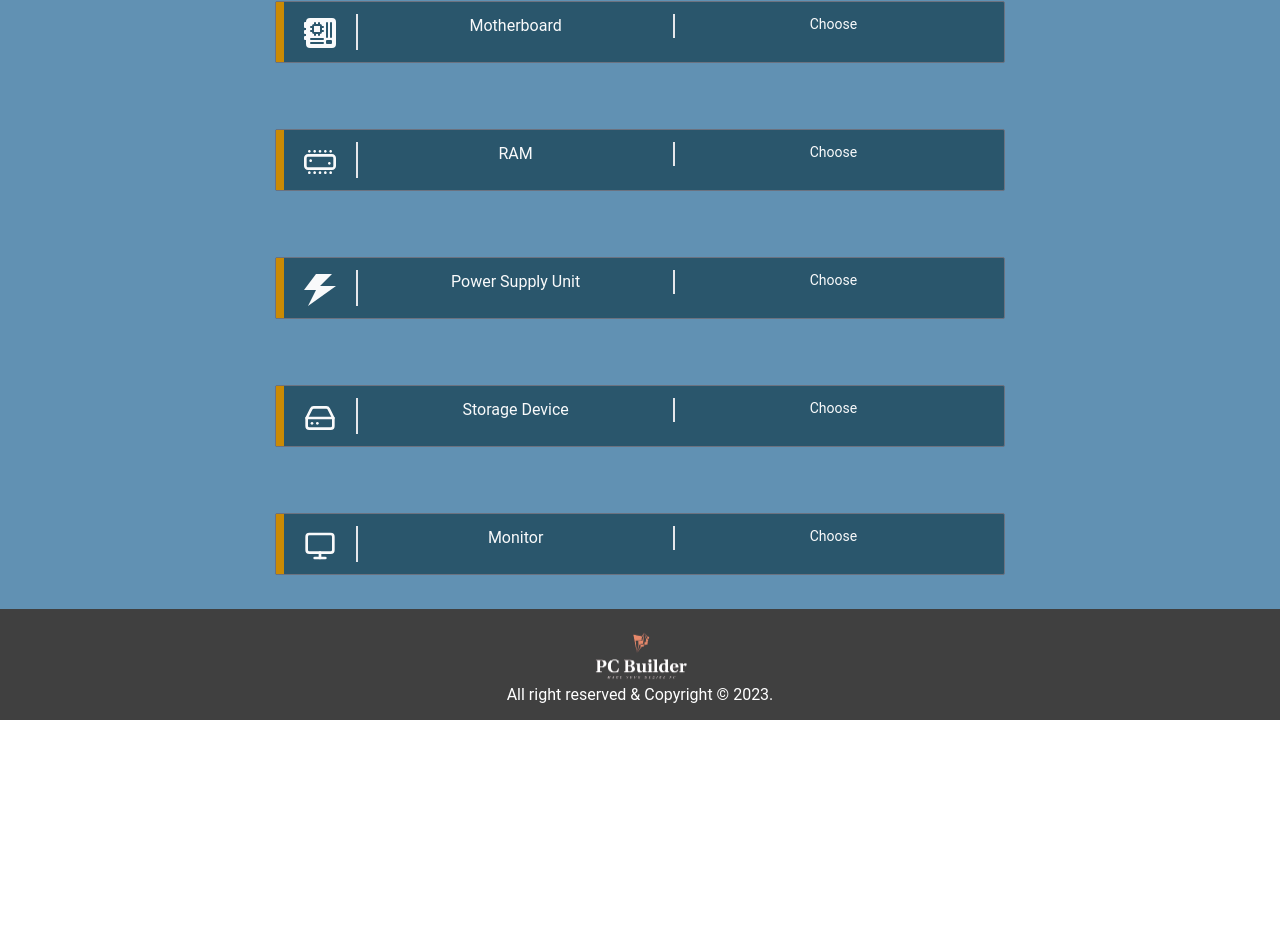
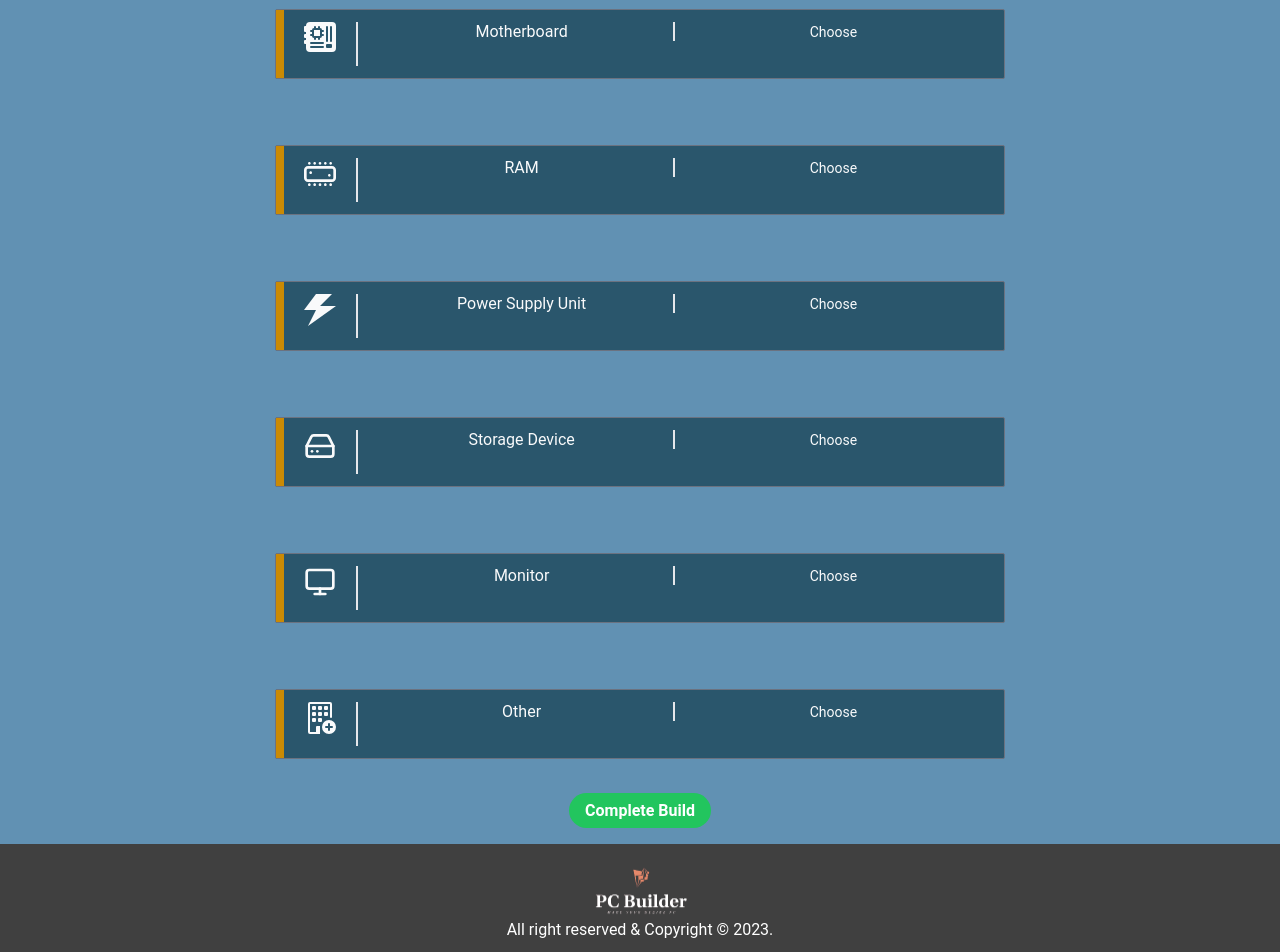
Before and after one commit to mb-tousif/pc-builder-app, a Next.js app: page /pc-builder in a window 1280 px wide. Shown: the part 326-1278 px from the top of the page. Before the commit the page ends 1046 px from the top, so only its background shows below. Built offline with nearby package versions, Linux system fonts and the light colour scheme.

Commit message:
PC builder options [completed]

```diff
--- a/package.json
+++ b/package.json
@@ -22,6 +22,7 @@
     "react-dom": "18.2.0",
     "react-icons": "^4.10.1",
     "react-redux": "^8.1.1",
+    "react-toastify": "^9.1.3",
     "tailwindcss": "3.3.3",
     "typescript": "5.1.6"
   }
--- a/src/Redux/app/features/builderSlice.ts
+++ b/src/Redux/app/features/builderSlice.ts
@@ -23,9 +23,12 @@ export const builderSlice = createSlice({
         },
         removeProduct: (state, action:PayloadAction<string>) => {
             state.chooseProduct[action.payload] = null;
+        },
+        cleanBuilder: (state) => {
+            state.chooseProduct = {};
         }
     }
 })
 
-export const { addProduct, removeProduct } = builderSlice.actions;
+export const { addProduct, removeProduct, cleanBuilder } = builderSlice.actions;
 export default builderSlice.reducer;
--- a/src/pages/_app.tsx
+++ b/src/pages/_app.tsx
@@ -5,6 +5,8 @@ import { store } from '@/Redux/store';
 import '@/styles/globals.css'
 import type { AppProps } from 'next/app'
 import { Provider } from 'react-redux';
+import { ToastContainer } from 'react-toastify';
+import 'react-toastify/dist/ReactToastify.css';
 const rootStyle: React.CSSProperties = {
   minHeight: "70vh",
   background: "#6191b3",
@@ -16,6 +18,7 @@ export default function App({ Component, pageProps }: AppProps) {
     <Navbar />
     <div style={rootStyle}>
     <Component {...pageProps} />
+    <ToastContainer />
     </div>
     <Footer />
   </Provider>
--- a/src/pages/cpu/index.tsx
+++ b/src/pages/cpu/index.tsx
@@ -1,13 +1,19 @@
+import { addProduct } from "@/Redux/app/features/builderSlice";
+import { useAppDispatch } from "@/Redux/hooks";
 import { ECategory, TProducts } from "@/Types";
 import Image from "next/image";
 import Link from "next/link";
-import React from "react";
+import { useRouter } from "next/router";
+import { toast } from "react-toastify";
 
 export default function CPUPages({ products }: { products: TProducts[] }) {
-  // const dispatch = useAppDispatch();
-  // const handleAddToBuild = (category: string,product: TProducts) => {
-  //   dispatch(addProduct({category,product}));
-  // }
+  const dispatch = useAppDispatch();
+  const router = useRouter();
+  const handleAddToBuild = (category: string,product: TProducts) => {
+    dispatch(addProduct({category,product}));
+    toast.success("Product added to build");
+    router.push("/pc-builder");
+  }
   return (
     <>
       <h1 className="text-2xl sm:text-4xl text-center p-3 sm:font-bold text-gray-50">
@@ -35,7 +41,7 @@ export default function CPUPages({ products }: { products: TProducts[] }) {
               </div>
             </Link>
             <div className="flex justify-center p-2">
-              <button className="bg-[#1c475ac8] hover:bg-[#49b3e1dd] text-gray-50 font-bold py-2 px-4 rounded-full">
+              <button onClick={()=>handleAddToBuild(product.category, product)} className="bg-[#1c475ac8] hover:bg-[#49b3e1dd] text-gray-50 font-bold py-2 px-4 rounded-full">
                 Add to Build
               </button>
             </div>
--- a/src/pages/monitor/index.tsx
+++ b/src/pages/monitor/index.tsx
@@ -1,9 +1,19 @@
+import { addProduct } from "@/Redux/app/features/builderSlice";
+import { useAppDispatch } from "@/Redux/hooks";
 import { ECategory, TProducts } from "@/Types";
 import Image from "next/image";
 import Link from "next/link";
-import React from "react";
+import { useRouter } from "next/router";
+import { toast } from "react-toastify";
 
 export default function Monitor({ products }: { products: TProducts[] }) {
+  const dispatch = useAppDispatch();
+  const router = useRouter();
+  const handleAddToBuild = (category: string,product: TProducts) => {
+    dispatch(addProduct({category,product}));
+    toast.success("Product added to build");
+    router.push("/pc-builder");
+  }
   return (
     <>
       <h1 className="text-2xl sm:text-4xl text-center p-3 sm:font-bold text-gray-50">
@@ -34,7 +44,7 @@ export default function Monitor({ products }: { products: TProducts[] }) {
               </div>
             </Link>
             <div className="flex justify-center p-2">
-              <button className="bg-[#1c475ac8] hover:bg-[#49b3e1dd] text-gray-50 font-bold py-2 px-4 rounded-full">
+              <button onClick={()=> handleAddToBuild(product.category, product)} className="bg-[#1c475ac8] hover:bg-[#49b3e1dd] text-gray-50 font-bold py-2 px-4 rounded-full">
                 Add to Build
               </button>
             </div>
--- a/src/pages/motherboard/index.tsx
+++ b/src/pages/motherboard/index.tsx
@@ -1,9 +1,19 @@
+import { addProduct } from "@/Redux/app/features/builderSlice";
+import { useAppDispatch } from "@/Redux/hooks";
 import { ECategory, TProducts } from "@/Types";
 import Image from "next/image";
 import Link from "next/link";
-import React from "react";
+import { useRouter } from "next/router";
+import { toast } from "react-toastify";
 
 export default function Motherboard({ products }: { products: TProducts[] }) {
+  const dispatch = useAppDispatch();
+  const router = useRouter();
+  const handleAddToBuild = (category: string,product: TProducts) => {
+    dispatch(addProduct({category,product}));
+    toast.success("Product added to build");
+    router.push("/pc-builder");
+  }
   return (
     <>
       <h1 className="text-2xl sm:text-4xl text-center p-3 sm:font-bold text-gray-50">
@@ -34,7 +44,7 @@ export default function Motherboard({ products }: { products: TProducts[] }) {
               </div>
             </Link>
             <div className="flex justify-center p-2">
-              <button className="bg-[#1c475ac8] hover:bg-[#49b3e1dd] text-gray-50 font-bold py-2 px-4 rounded-full">
+              <button onClick={()=>handleAddToBuild(product.category, product)} className="bg-[#1c475ac8] hover:bg-[#49b3e1dd] text-gray-50 font-bold py-2 px-4 rounded-full">
                 Add to Build
               </button>
             </div>
--- a/src/pages/others/index.tsx
+++ b/src/pages/others/index.tsx
@@ -1,9 +1,19 @@
+import { addProduct } from "@/Redux/app/features/builderSlice";
+import { useAppDispatch } from "@/Redux/hooks";
 import { ECategory, TProducts } from "@/Types";
 import Image from "next/image";
 import Link from "next/link";
-import React from "react";
+import { useRouter } from "next/router";
+import { toast } from "react-toastify";
 
 export default function OtherPage({ products }: { products: TProducts[] }) {
+  const dispatch = useAppDispatch();
+  const router = useRouter();
+  const handleAddToBuild = (category: string,product: TProducts) => {
+    dispatch(addProduct({category,product}));
+    toast.success("Product added to build");
+    router.push("/pc-builder");
+  }
   return (
     <>
       <h1 className="text-2xl sm:text-4xl text-center p-3 sm:font-bold text-gray-50">
@@ -34,7 +44,7 @@ export default function OtherPage({ products }: { products: TProducts[] }) {
               </div>
             </Link>
             <div className="flex justify-center p-2">
-              <button className="bg-[#1c475ac8] hover:bg-[#49b3e1dd] text-gray-50 font-bold py-2 px-4 rounded-full">
+              <button onClick={()=>handleAddToBuild(product.category, product)} className="bg-[#1c475ac8] hover:bg-[#49b3e1dd] text-gray-50 font-bold py-2 px-4 rounded-full">
                 Add to Build
               </button>
             </div>
--- a/src/pages/pc-builder/index.tsx
+++ b/src/pages/pc-builder/index.tsx
@@ -1,16 +1,29 @@
+import { cleanBuilder, removeProduct } from "@/Redux/app/features/builderSlice";
+import { useAppDispatch, useAppSelector } from "@/Redux/hooks";
+import Image from "next/image";
 import Link from "next/link";
-import React from "react";
-import { BsFillCpuFill, BsFillMotherboardFill } from "react-icons/bs";
+import { toast } from "react-toastify";
+import { BsBuildingAdd, BsFillCpuFill, BsFillMotherboardFill } from "react-icons/bs";
 import { CgSmartphoneRam } from "react-icons/cg";
 import { FiMonitor } from "react-icons/fi";
 import { ImPower } from "react-icons/im";
 import { LuHardDrive } from "react-icons/lu";
 
 export default function PcBuilder() {
+  const buildProducts = useAppSelector(
+    (state) => state.pcBuilder.chooseProduct
+  );
+  const dispatch = useAppDispatch();
+  const handleRemove = (category:string) => {
+    // dispatch(cleanBuilder());
+    dispatch(removeProduct(category));
+    toast.info("Product removed from build");
+  };
+  const isBuildComplete = Object.keys(buildProducts).length >=5;
   const categories = [
     {
       id: 1,
-      name: "CPU/Processor",
+      name: "CPU",
       link: "/cpu",
       logo: <BsFillCpuFill className="mx-auto h-8 w-12 mb-3" />,
     },
@@ -44,6 +57,12 @@ export default function PcBuilder() {
       link: "/monitor",
       logo: <FiMonitor className="mx-auto h-8 w-12 mb-3" />,
     },
+    {
+      id: 7,
+      name: "Other",
+      link: "/others",
+      logo: <BsBuildingAdd className="mx-auto h-8 w-12 mb-3" />,
+    },
   ];
   return (
     <>
@@ -54,15 +73,30 @@ export default function PcBuilder() {
         <div key={category.id} className="mx-auto sm:p-4 md:p-8 ">
           <div className="bg-[#1c475ac8] md:w-3/5 mx-auto border-gray-500 border rounded-sm text-gray-50 font-bold mb-0.5 h-30">
             <div className="flex p-3 border-l-8 border-yellow-600">
-              <div className="space-y-1 border-r-2 pr-3">
+              <div className="border-r-2 pr-3">
                 <div className="mx-auto my-auto max-h-20" />
                 {category.logo}
               </div>
               <div className="flex-1">
-                <div className="ml-3 space-y-1 border-r-2 pr-3 text-center">
-                  <div className="text-base font-normal">{category.name}</div>
+                <div className="ml-3 space-y-1 border-r-2 text-center">
+                  <div className="text-base font-normal">
+                    <p>{category.name}</p>
+                    {buildProducts[category.name] && (<Image className="mx-auto h-20" src={buildProducts[category.name]?.images} alt="Logo" height={50} width={150} />
+                    )}
                   </div>
                 </div>
+              </div>
+              {buildProducts[category.name] ? (
+                <div className="flex-1">
+                  <div className="ml-3 space-y-1 pr-3 text-center">
+                    <button
+                      onClick={()=> handleRemove(category.name)}
+                      className="text-sm font-normal">
+                        Remove
+                    </button>
+                  </div>
+                </div>
+              ) : (
                 <div className="flex-1">
                   <div className="ml-3 space-y-1 pr-3 text-center">
                     <Link href={category.link} className="text-sm font-normal">
@@ -70,10 +104,16 @@ export default function PcBuilder() {
                     </Link>
                   </div>
                 </div>
+              )}
             </div>
           </div>
         </div>
       ))}
+      <div className="flex flex-col pb-4 justify-center items-center">
+        <button disabled={!isBuildComplete} onClick={()=> dispatch(cleanBuilder())} className={`text-white font-bold py-2 px-4 rounded-full ${isBuildComplete ? "bg-green-500 hover:bg-green-700": "bg-red-500 hover:bg-red-700"}`}>
+          Complete Build
+        </button>
+      </div>
     </>
   );
 }
--- a/src/pages/psu/index.tsx
+++ b/src/pages/psu/index.tsx
@@ -1,9 +1,19 @@
+import { addProduct } from "@/Redux/app/features/builderSlice";
+import { useAppDispatch } from "@/Redux/hooks";
 import { ECategory, TProducts } from "@/Types";
 import Image from "next/image";
 import Link from "next/link";
-import React from "react";
+import { useRouter } from "next/router";
+import { toast } from "react-toastify";
 
 export default function PSUnit({ products }: { products: TProducts[] }) {
+  const dispatch = useAppDispatch();
+  const router = useRouter();
+  const handleAddToBuild = (category: string,product: TProducts) => {
+    dispatch(addProduct({category,product}));
+    toast.success("Product added to build");
+    router.push("/pc-builder");
+  }
   return (
     <>
       <h1 className="text-2xl sm:text-4xl text-center p-3 sm:font-bold text-gray-50">
@@ -34,7 +44,7 @@ export default function PSUnit({ products }: { products: TProducts[] }) {
               </div>
             </Link>
             <div className="flex justify-center p-2">
-              <button className="bg-[#1c475ac8] hover:bg-[#49b3e1dd] text-gray-50 font-bold py-2 px-4 rounded-full">
+              <button onClick={()=>handleAddToBuild(product.category, product)} className="bg-[#1c475ac8] hover:bg-[#49b3e1dd] text-gray-50 font-bold py-2 px-4 rounded-full">
                 Add to Build
               </button>
             </div>
--- a/src/pages/ram/index.tsx
+++ b/src/pages/ram/index.tsx
@@ -1,9 +1,19 @@
+import { addProduct } from "@/Redux/app/features/builderSlice";
+import { useAppDispatch } from "@/Redux/hooks";
 import { ECategory, TProducts } from "@/Types";
 import Image from "next/image";
 import Link from "next/link";
-import React from "react";
+import { useRouter } from "next/router";
+import { toast } from "react-toastify";
 
 export default function RAM({ products }: { products: TProducts[] }) {
+  const dispatch = useAppDispatch();
+  const router = useRouter();
+  const handleAddToBuild = (category: string,product: TProducts) => {
+    dispatch(addProduct({category,product}));
+    toast.success("Product added to build");
+    router.push("/pc-builder");
+  }
   return (
     <>
       <h1 className="text-2xl sm:text-4xl text-center p-3 sm:font-bold text-gray-50">
@@ -34,7 +44,7 @@ export default function RAM({ products }: { products: TProducts[] }) {
               </div>
             </Link>
             <div className="flex justify-center p-2">
-              <button className="bg-[#1c475ac8] hover:bg-[#49b3e1dd] text-gray-50 font-bold py-2 px-4 rounded-full">
+              <button onClick={()=>handleAddToBuild(product.category, product)} className="bg-[#1c475ac8] hover:bg-[#49b3e1dd] text-gray-50 font-bold py-2 px-4 rounded-full">
                 Add to Build
               </button>
             </div>
--- a/src/pages/storage/index.tsx
+++ b/src/pages/storage/index.tsx
@@ -1,9 +1,19 @@
+import { addProduct } from "@/Redux/app/features/builderSlice";
+import { useAppDispatch } from "@/Redux/hooks";
 import { ECategory, TProducts } from "@/Types";
 import Image from "next/image";
 import Link from "next/link";
-import React from "react";
+import { useRouter } from "next/router";
+import { toast } from "react-toastify";
 
 export default function Storage({ products }: { products: TProducts[] }) {
+  const dispatch = useAppDispatch();
+  const router = useRouter();
+  const handleAddToBuild = (category: string,product: TProducts) => {
+    dispatch(addProduct({category,product}));
+    toast.success("Product added to build");
+    router.push("/pc-builder");
+  }
   return (
     <>
       <h1 className="text-2xl sm:text-4xl text-center p-3 sm:font-bold text-gray-50">
@@ -34,7 +44,7 @@ export default function Storage({ products }: { products: TProducts[] }) {
               </div>
             </Link>
             <div className="flex justify-center p-2">
-              <button className="bg-[#1c475ac8] hover:bg-[#49b3e1dd] text-gray-50 font-bold py-2 px-4 rounded-full">
+              <button onClick={()=>handleAddToBuild(product.category, product)} className="bg-[#1c475ac8] hover:bg-[#49b3e1dd] text-gray-50 font-bold py-2 px-4 rounded-full">
                 Add to Build
               </button>
             </div>
```
Also changed, not shown: 1 other file (tests, documents, lock files or other folders). Lines whose indentation alone changed are shown as unchanged.
